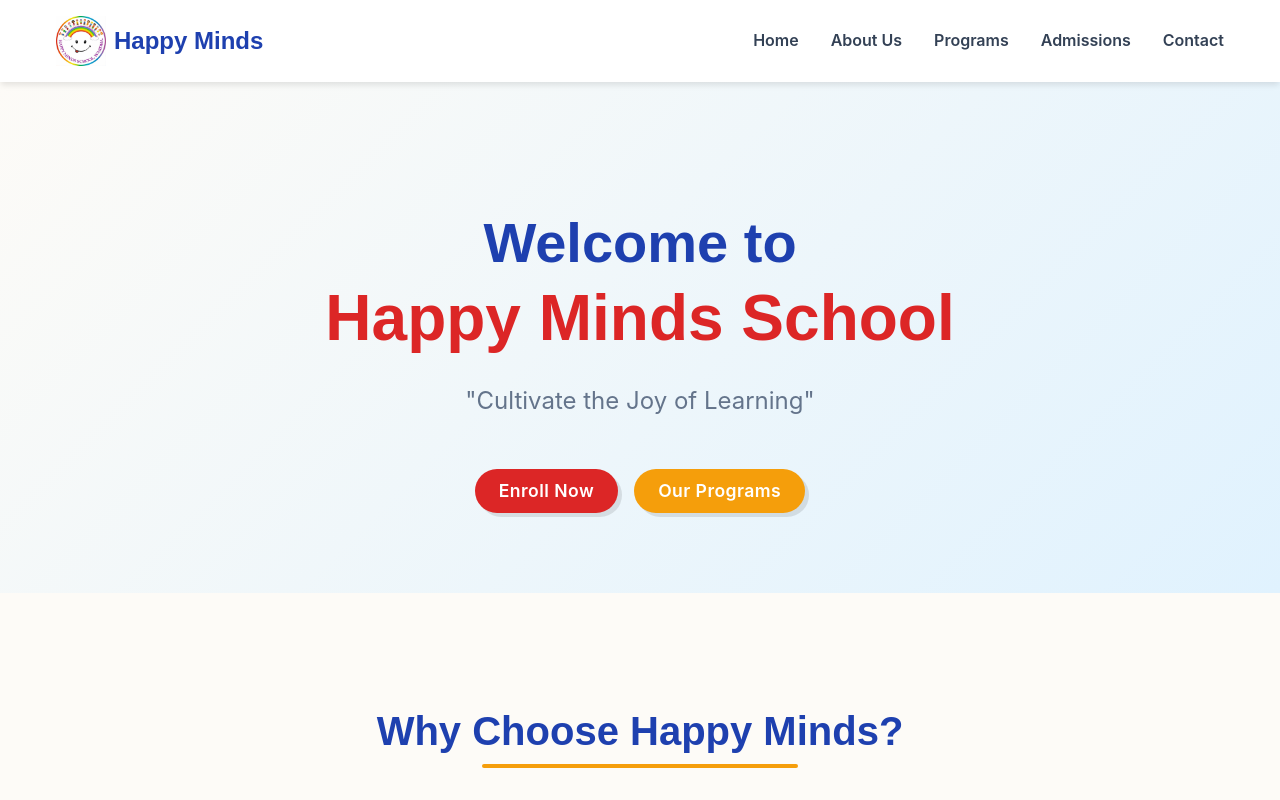
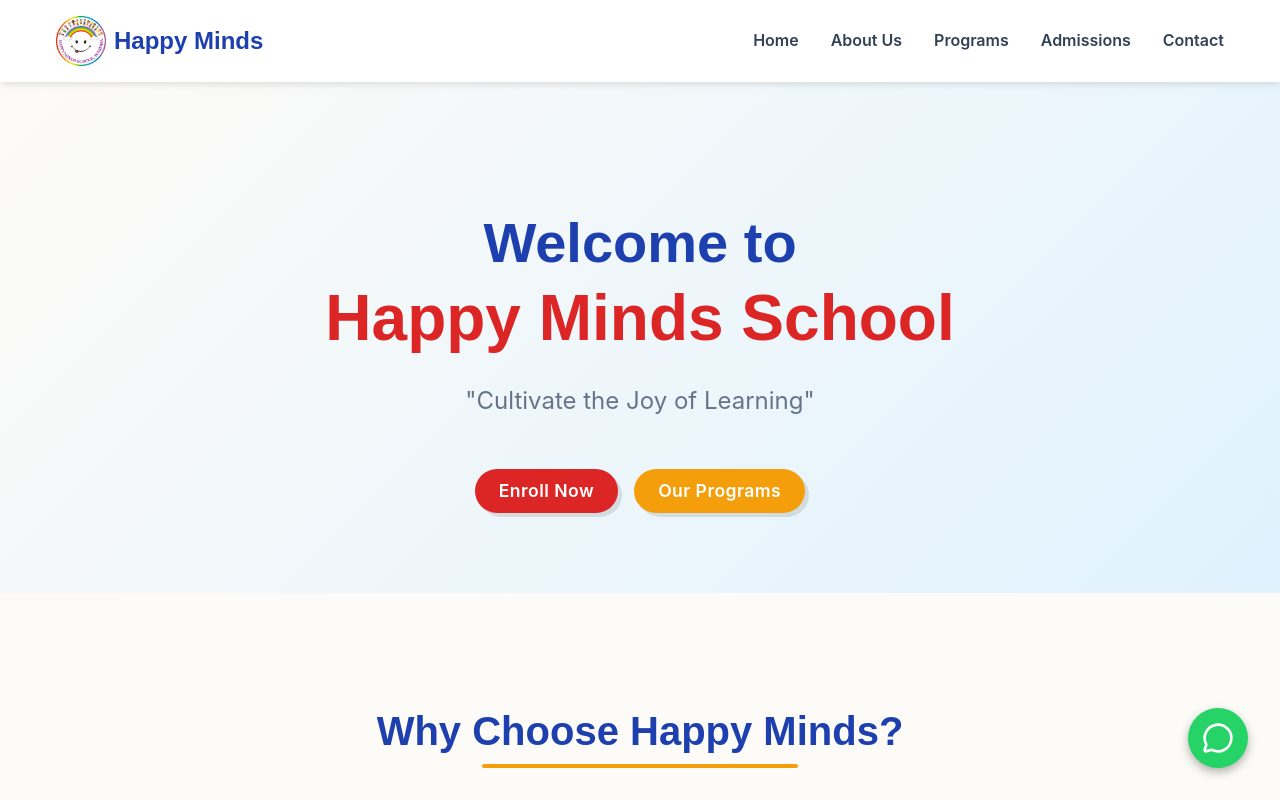
Before and after one commit to Ritesh6997/HappymindsSchool, a React (Vite) app: page / in a window 1280 px wide. Shown: the top 800 px of the page. Built offline with nearby package versions, Linux system fonts and the light colour scheme.

Commit message:
feat: add a floating WhatsApp chat button component and integrate it into the main layout.

```diff
--- a/src/components/Layout.jsx
+++ b/src/components/Layout.jsx
@@ -1,5 +1,6 @@
 import Header from './Header';
 import Footer from './Footer';
+import WhatsAppButton from './WhatsAppButton';
 
 export default function Layout({ children }) {
     return (
@@ -8,6 +9,7 @@ export default function Layout({ children }) {
             <main style={{ flex: 1 }}>
                 {children}
             </main>
+            <WhatsAppButton />
             <Footer />
         </div>
     );
--- /dev/null
+++ b/src/components/WhatsAppButton.jsx
@@ -0,0 +1,40 @@
+import { MessageCircle } from 'lucide-react';
+import { motion } from 'framer-motion';
+
+export default function WhatsAppButton() {
+    const phoneNumber = '919226340516'; // Country code + number
+    const message = 'Hello! I would like to know more about Happy Minds School.';
+
+    return (
+        <motion.a
+            href={`https://wa.me/${phoneNumber}?text=${encodeURIComponent(message)}`}
+            target="_blank"
+            rel="noopener noreferrer"
+            initial={{ scale: 0, opacity: 0 }}
+            animate={{ scale: 1, opacity: 1 }}
+            transition={{ delay: 1, type: 'spring', stiffness: 260, damping: 20 }}
+            whileHover={{ scale: 1.1 }}
+            whileTap={{ scale: 0.9 }}
+            style={{
+                position: 'fixed',
+                bottom: '2rem',
+                right: '2rem',
+                backgroundColor: '#25D366',
+                color: 'white',
+                width: '60px',
+                height: '60px',
+                borderRadius: '50%',
+                display: 'flex',
+                alignItems: 'center',
+                justifyContent: 'center',
+                boxShadow: '0 4px 10px rgba(0,0,0,0.3)',
+                zIndex: 1000,
+                cursor: 'pointer',
+                textDecoration: 'none'
+            }}
+            aria-label="Chat on WhatsApp"
+        >
+            <MessageCircle size={32} />
+        </motion.a>
+    );
+}
```
